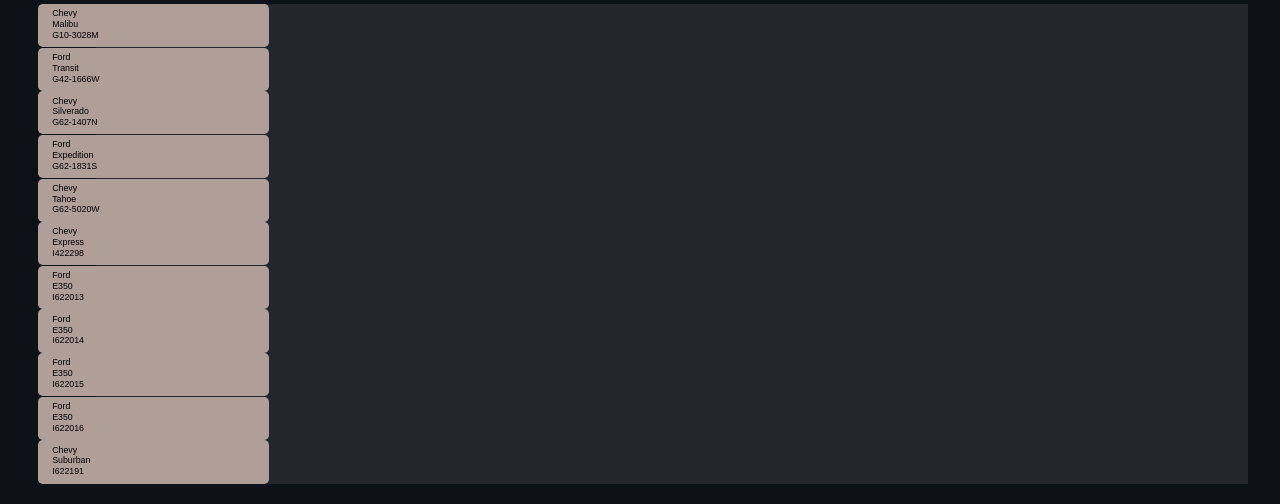
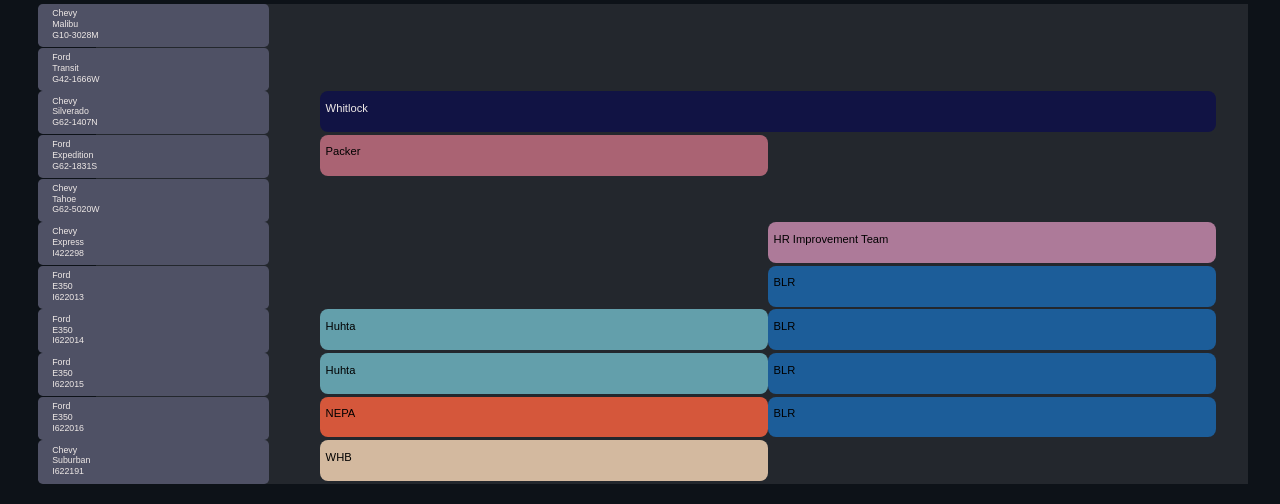
Before and after one commit to ekfitz/fleetbook2020, a plain HTML site: page index.html in a window 1280 px wide. Shown: the part 296-800 px from the top of the page. Drawn offline with Linux system fonts and the light colour scheme.

Commit message:
Complete
Ready to launch

```diff
--- a/index.html
+++ b/index.html
@@ -13,9 +13,10 @@ body {
 .t1 {
   position: absolute;
   width: 90%;
+  top: 1.5%;
   left: 5%;
+  font-size: 0.8em;
   text-align: right;
-  font-size: 1em;
   color: white;
 }
 
@@ -66,7 +67,7 @@ body {
   height: 9%;
   left: -5%;
   border-radius: 0.3em;
-  background-color: #B09E99;
+  background-color: #4F5165;
 }
 
 .vehicleMake {
@@ -74,14 +75,14 @@ body {
   top: 10%;
   left: 6%;
   font-size: 0.55em;
-  color: black;
+  color: #EFE9E7;
 }
 .vehicleName {
   position: absolute;
   top: 35%;
   left: 6%;
   font-size: 0.55em;
-  color: black;
+  color: #EFE9E7;
   }
 
 .licensePlate {
@@ -89,12 +90,33 @@ body {
   top: 60%;
   left: 6%;
   font-size: 0.55em;
-  color: black;
+  color: #EFE9E7;
+}
+
+.reservationArea {
+  position: absolute;
+  width: 70%;
+  height: 60%;
+  top: 37.5%;
+  left: 25%;
+}
+
+.reservationBox {
+  position: absolute;
+  height: 8.5%;
+  border-radius: 0.5em;
+}
+
+.reservationText {
+  position: absolute;
+  top: 12%;
+  padding: 0.5em;
+  font-size: 0.7em;
 }
 
 #logo {
   position: absolute;
-  width: 10%;
+  width: 30%;
 }
 
 #wbox1 {
@@ -103,6 +125,7 @@ body {
 
 #wbox2 {
   left: 60%;
+  background-color: #1E7D74;
 }
 
 #d1 {
@@ -189,6 +212,96 @@ body {
   top: 90.9%;
 }
 
+#maliRes1 {
+  top: 0%;
+}
+
+#tranRes1 {
+  top: 9.09%;
+}
+
+#silvRes1 {
+  top: 18.18%;
+  width: 100%;
+  background-color: #111344;
+  color: #EFE9E7;
+}
+
+#expeRes1 {
+  top: 27.27%;
+  width: 50%;
+  background-color: #AA6373;
+}
+#tahoRes1 {
+  top: 36.36%;
+}
+
+#exprRes1 {
+  top: 45.45%;
+}
+
+#exprRes2 {
+  top: 45.45%;
+  left: 50%;
+  width: 50%;
+  background-color: #AD7A99;
+}
+
+#f013Res1 {
+  top: 54.54%;
+}
+
+#f013Res2 {
+  top: 54.54%;
+  left: 50%;
+  width: 50%;
+  background-color: #1C5D99;
+}
+
+#f014Res1 {
+  top: 63.63%;
+  width: 50%;
+  background-color: #639FAB;
+}
+
+#f014Res2 {
+  top: 63.63%;
+  left: 50%;
+  width: 50%;
+  background-color: #1C5D99;
+}
+
+#f015Res1 {
+  top: 72.72%;
+  width: 50%;
+  background-color: #639FAB;
+}
+
+#f015Res2 {
+  top: 72.72%;
+  left: 50%;
+  width: 50%;
+  background-color: #1C5D99;
+}
+
+#f016Res1 {
+  top: 81.81%;
+  width: 50%;
+  background-color: #D5573B;
+}
+
+#f016Res2 {
+  top: 81.81%;
+  left: 50%;
+  width: 50%;
+  background-color: #1C5D99;
+}
+
+#subuRes1 {
+  top: 90.9%;
+  width: 50%;
+  background-color: #D3B99F;
+}
 
 </style>
 </head>
@@ -199,7 +312,10 @@ body {
 
 <body>
   <img id="logo" src="images/logo.png" />
-  <div class="t1" id="title">NTC Vehicle Reservations</div>
+  <div class="t1" id="title">
+    <div class="titleText" id="titleText1">Vehicle Reservations</div>
+    <div class="titleText" id="titleText2">Bureau of Land Management</div>
+    <div class="titleText" id="titleText3">National Training Center</div></div>
   <div class="t2" id="month"></div>
   <div class="weekbox" id="wbox1"></div>
   <div class="weekbox" id="wbox2"></div>
@@ -230,6 +346,28 @@ body {
     <div class="vehicleBox" id="vbox11"><span class="vehicleMake" id="vmake11">Chevy</span><span class="vehicleName" id="vname11">Suburban</span><span class="licensePlate" id="lic11">I622191</span></div>
   </div>
 
+  <div class="reservationArea">
+    <div class="reservationBox" id="maliRes1"><span class="reservationText" id="maliResText1"></span></div>
+    <div class="reservationBox" id="tranRes1"><span class="reservationText" id="tranResText1"></span></div>
+    <div class="reservationBox" id="silvRes1"><span class="reservationText" id="silvResText1">Whitlock</span></div>
+    <div class="reservationBox" id="expeRes1"><span class="reservationText" id="expeResText1">Packer</span></div>
+    <div class="reservationBox" id="tahoRes1"><span class="reservationText" id="tahoResText1"></span></div>
+    <div class="reservationBox" id="exprRes1"><span class="reservationText" id="exprResText1"></span></div>
+    <div class="reservationBox" id="exprRes2"><span class="reservationText" id="exprResText2">HR Improvement Team</span></div>
+    <div class="reservationBox" id="f013Res1"><span class="reservationText" id="f013ResText1"></span></div>
+    <div class="reservationBox" id="f013Res2"><span class="reservationText" id="f013ResText2">BLR</span></div>
+    <div class="reservationBox" id="f014Res1"><span class="reservationText" id="f014ResText1">Huhta</span></div>
+    <div class="reservationBox" id="f014Res2"><span class="reservationText" id="f014ResText2">BLR</span></div>
+    <div class="reservationBox" id="f015Res1"><span class="reservationText" id="f015ResText1">Huhta</span></div>
+    <div class="reservationBox" id="f015Res2"><span class="reservationText" id="f015ResText2">BLR</span></div>
+    <div class="reservationBox" id="f016Res1"><span class="reservationText" id="f016ResText1">NEPA</span></div>
+    <div class="reservationBox" id="f016Res2"><span class="reservationText" id="f016ResText2">BLR</span></div>
+    <div class="reservationBox" id="subuRes1"><span class="reservationText" id="subuResText1">WHB</span></div>
+    <div class="reservationBox" id="subuRes2"><span class="reservationText" id="subuResText2"></span></div>
+
+
+  </div>
+
 <script>
 
 var logo = document.getElementById("logo");
```
Also changed, not shown: 1 other file.
